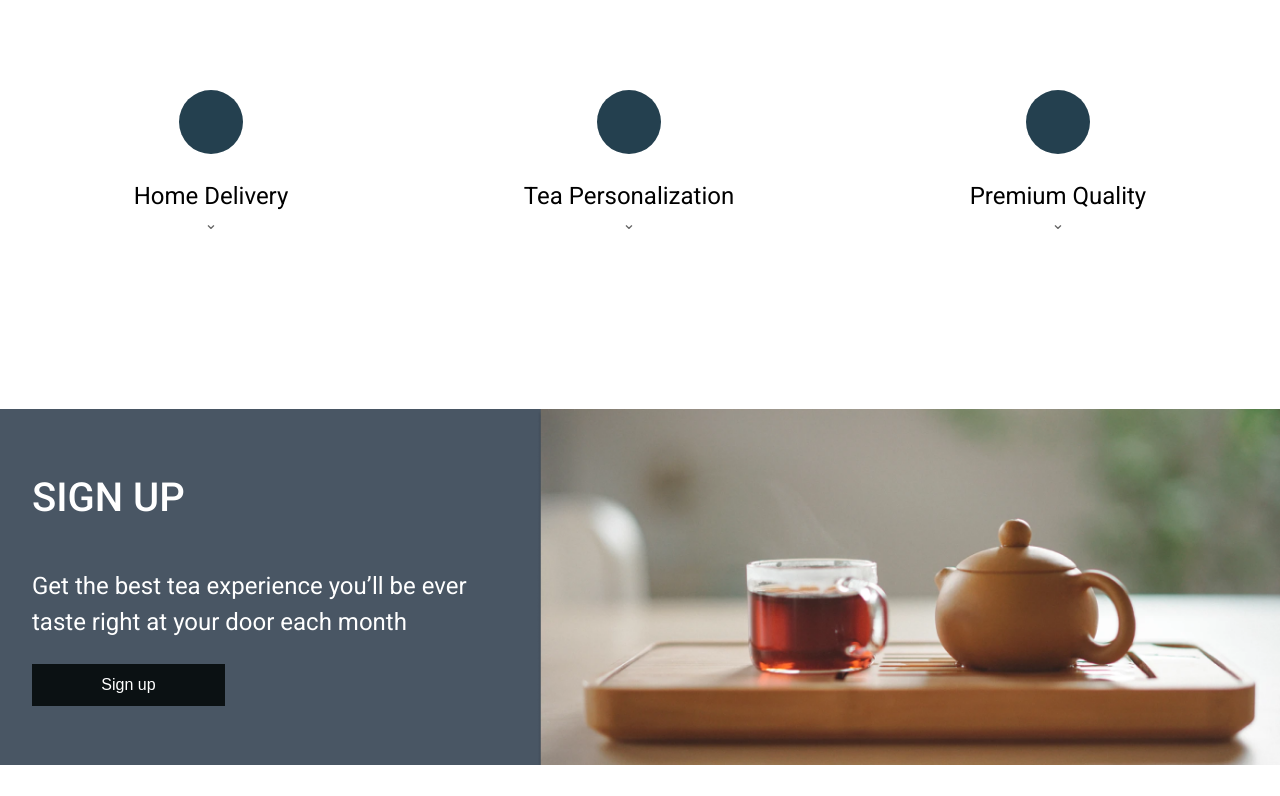
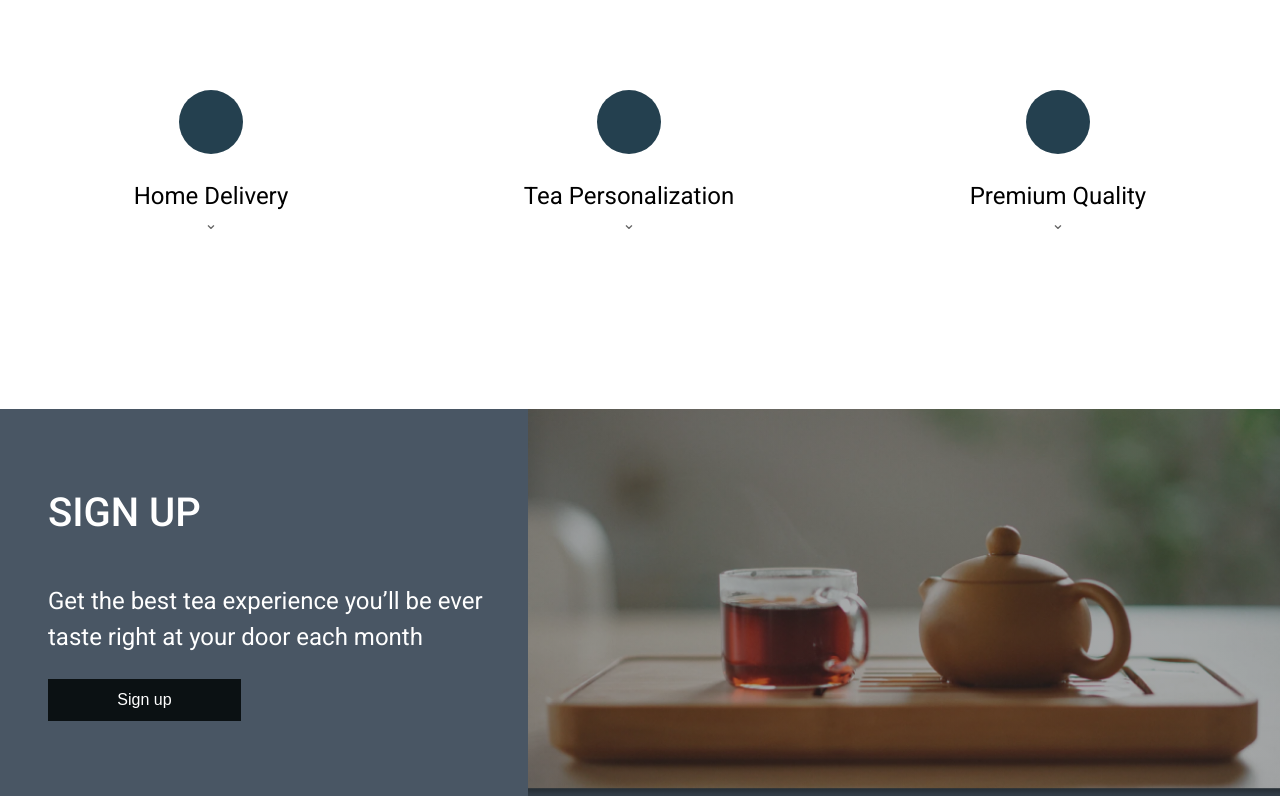
Before and after one commit to satirama/telos, a Vue app: page / in a window 1280 px wide. Shown: the part 855-1651 px from the top of the page. Before the commit the page ends 1620 px from the top, so only its background shows below. Built offline with nearby package versions, Linux system fonts and the light colour scheme.

Commit message:
change img to bg img

```diff
--- a/src/views/Home.vue
+++ b/src/views/Home.vue
@@ -42,7 +42,7 @@
           <p>Get the best tea experience you’ll be ever taste right at your door each month</p>
           <button class="dark-background">Sign up</button>
         </div>
-        <img class="desktop" src="/assets/tea_pot.png">
+        <div class="desktop bg-img"></div>
       </div>
       <img class="mobile" src="/assets/tea_pot_mobile.jpg">
     </div>
@@ -79,6 +79,10 @@ export default {
   max-width: 400px;
 }
 
+.header .content .text {
+  max-width: 500px;
+}
+
 .header .content .text h1 {
   font-size: 48px;
   line-height: 60px;
@@ -101,6 +105,8 @@ export default {
 
 .info .content .info-block {
   margin: 4rem auto;
+  width: fit-content;
+  cursor: pointer;
 }
 
 .info .content .info-block p:first-of-type {
@@ -108,6 +114,10 @@ export default {
   font-size: 24px;
   line-height: 36px;
   color: #000;
+}
+
+.info .content .info-block:hover {
+  text-decoration: underline;
 }
 
 .info .content .info-block p:nth-child(3) {
@@ -155,6 +165,7 @@ export default {
 
 .signup-footer img {
   width: 100%;
+  filter: brightness(0.6);
 }
 
 @media screen and (min-width: 768px) {
@@ -199,15 +210,18 @@ export default {
   justify-content: space-around;
 }
 
+.signup-footer {
+  height: 387px;
+}
+
 .signup-footer .content {
   width: 100%;
+  height: 100%;
   display: flex;
   flex-direction: row;
   max-width: 1312px;
-  padding: 0rem 0 0 2rem;
-  max-height: 387px;
+  padding: 0;
   justify-content: space-between;
-  overflow: hidden;
 }
 
 .signup-footer .content > div {
@@ -215,7 +229,7 @@ export default {
   flex-direction: column;
   align-items: start;
   justify-content: center;
-  padding: 0 1rem;
+  padding: 0rem 2rem 0rem 3rem;
   width: 40%;
   max-width: 480px;
   text-align: left;
@@ -233,11 +247,13 @@ export default {
   line-height: 36px;
 }
 
-.signup-footer .content img {
+.signup-footer .content .bg-img {
   width: 60%;
   max-width: 822px;
-  height: 100%;
-  margin: 0 -9px -9px 0;
+  background-image: linear-gradient(rgba(11, 17, 19, 0.36), rgba(11, 17, 19, 0.36)), url("/assets/tea_pot.png");
+  background-position: center;
+  background-size: cover;
+  background-repeat: no-repeat;
 }
 
 }
```
